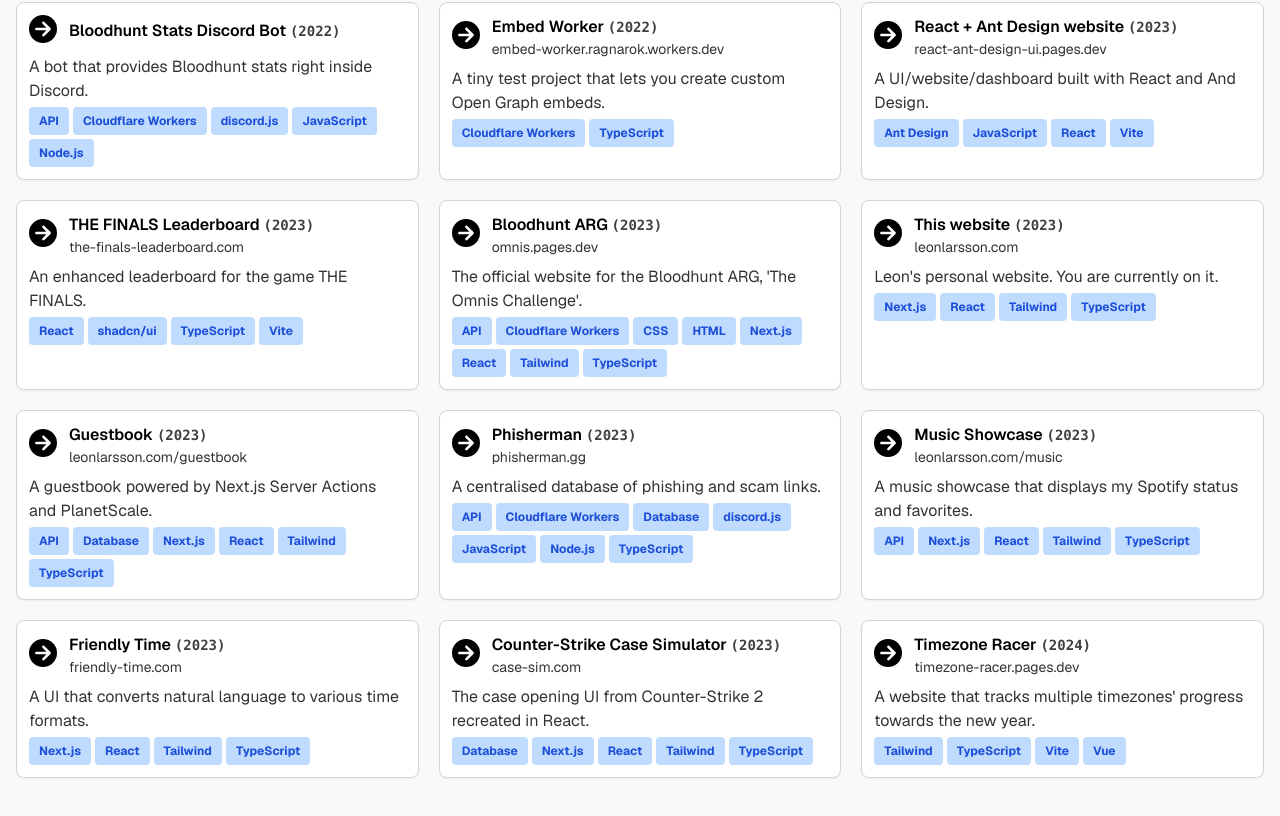
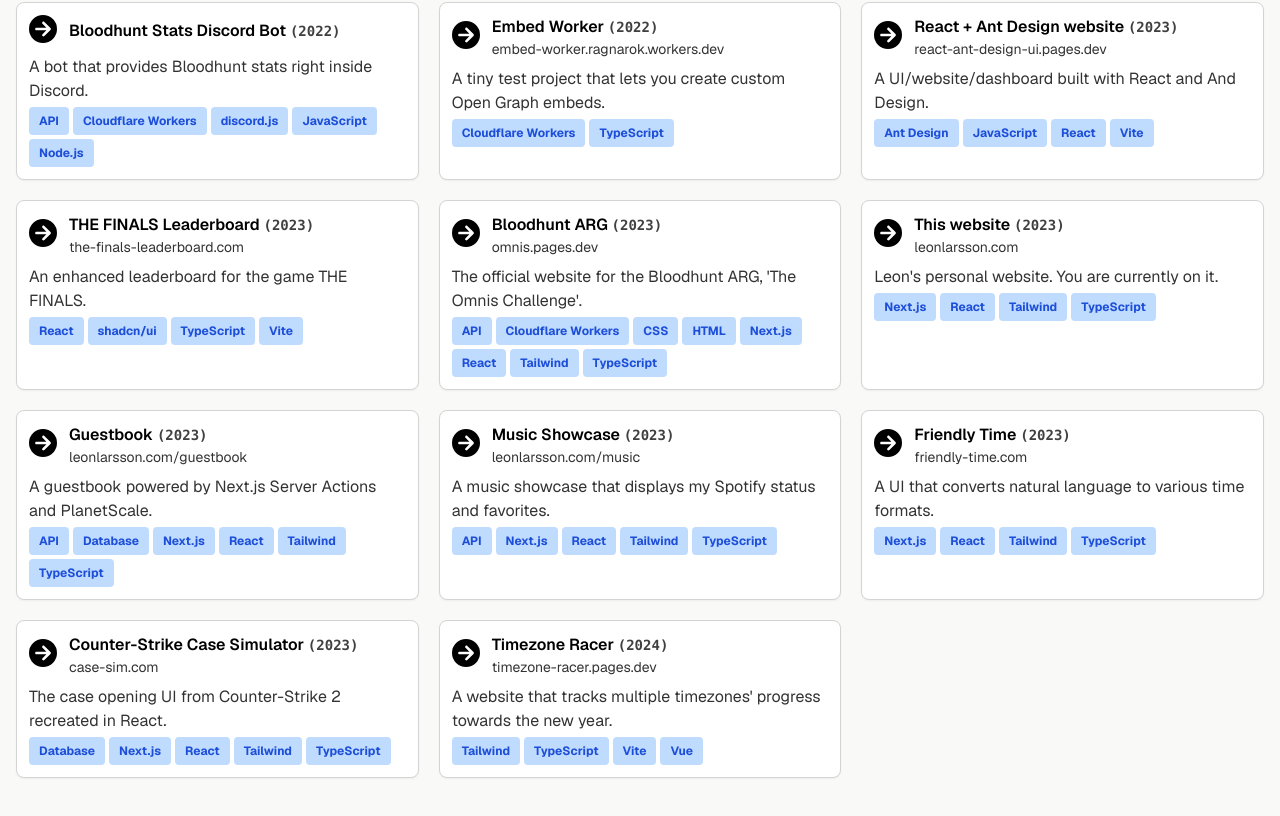
Before and after one commit to leonlarsson/leon-home, a Next.js app: page /projects in a window 1280 px wide. Shown: the part 1060-1876 px from the top of the page. Built offline with nearby package versions, Linux system fonts and the light colour scheme.

Commit message:
update various text

```diff
--- a/app/(main)/page.tsx
+++ b/app/(main)/page.tsx
@@ -70,15 +70,16 @@ export default () => {
             />
             <span>Oksidia</span>
           </Link>
-          . Past experiences include companies like Sharkmob and Electronic
-          Arts.
+          , where I work with JavaScript/TypeScript/PHP with Angular, React, and
+          Laravel. Past experiences include companies like Sharkmob and
+          Electronic Arts.
         </div>
 
         {/* DEV */}
         <div>
-          I'm a Software Developer, and my primary areas of interest are web
-          development and Discord bots. I also work on creating various APIs and
-          services on platforms such as Cloudflare Workers. Feel free to{" "}
+          As a Software Developer, my primary areas of interest are web
+          development and Discord bots. I also enjoy creating APIs and services
+          on platforms such as Cloudflare Workers. Feel free to{" "}
           <Link href="/projects" className="link">
             browse all my projects!
           </Link>
--- a/data/projects/index.ts
+++ b/data/projects/index.ts
@@ -1,5 +1,5 @@
-import bfd1 from "./images/bfd1.png";
-import bfd2 from "./images/bfd2.png";
+import bfdImage1 from "./images/bfd1.png";
+import bfdImage2 from "./images/bfd2.png";
 import battlebotImage1 from "./images/battlebot1.png";
 import battlebotImage2 from "./images/battlebot2.png";
 import battlefieldStatsImage1 from "./images/battlefieldstats1.png";
@@ -12,10 +12,10 @@ import bloodhuntStatsImage1 from "./images/bloodhuntstats1.png";
 import embedWorkerImage1 from "./images/embedworker1.png";
 import musicShowcaseImage1 from "./images/music1.png";
 import musicShowcaseImage2 from "./images/music2.png";
-import friendlyTime1 from "./images/friendlytime1.png";
-import friendlyTime2 from "./images/friendlytime2.png";
-import csCaseUI1 from "./images/cscaseui1.png";
-import timezoneracer1 from "./images/timezoneracer1.png";
+import friendlyTimeImage1 from "./images/friendlytime1.png";
+import friendlyTimeImage2 from "./images/friendlytime2.png";
+import caseSimImage1 from "./images/cscaseui1.png";
+import timezoneRacerImage1 from "./images/timezoneracer1.png";
 import { Project } from "@/types";
 
 const tags = {
@@ -53,7 +53,7 @@ export default [
       "The biggest and most successful Battlefield Discord server.",
     year: "2016",
     tags: [tags.COMMUNITY, tags.MODERATION],
-    images: [bfd1, bfd2],
+    images: [bfdImage1, bfdImage2],
     link: "https://discord.gg/battlefield",
     linkName: "Go to Discord",
     hidePreview: true,
@@ -416,28 +416,6 @@ export default [
       "https://github.com/leonlarsson/leon-home/tree/main/app/(main)/guestbook",
   },
   {
-    slug: "phisherman",
-    name: "Phisherman",
-    description: [
-      "Phisherman is a centralised database of phishing and scam links. It is designed for use with Discord bots.",
-      "I am contributing to the Phisherman API, docs, and bot as a maintainer.",
-    ],
-    shortDescription: "A centralised database of phishing and scam links.",
-    year: "2023",
-    tags: [
-      tags.CLOUDFLARE_WORKERS,
-      tags.TS,
-      tags.JS,
-      tags.API,
-      tags.DATABASE,
-      tags.NODE,
-      tags.DISCORDJS,
-    ],
-    link: "https://phisherman.gg/",
-    hidePreview: true,
-    githubLink: "https://github.com/PhishermanGG",
-  },
-  {
     slug: "music-showcase",
     slugAliases: ["spotify-showcase", "music-page"],
     name: "Music Showcase",
@@ -461,7 +439,7 @@ export default [
       "A UI that converts natural language to various time formats.",
     year: "2023",
     tags: [tags.REACT, tags.NEXT, tags.TAILWIND, tags.TS],
-    images: [friendlyTime1, friendlyTime2],
+    images: [friendlyTimeImage1, friendlyTimeImage2],
     link: "https://friendly-time.com",
     githubLink: "https://github.com/leonlarsson/friendly-time",
     extraLinks: [
@@ -480,12 +458,13 @@ export default [
     description: [
       "This is my attempt at recreating the case opening UI from Counter-Strike 2. It is built with Next.js (React) and styled with Tailwind.",
       "I have also implemented the ability to open every case that exists in the game, along with real odds and a stats and history page.",
+      "To date, over 16 million cases have been opened on the website.",
     ],
     shortDescription:
       "The case opening UI from Counter-Strike 2 recreated in React.",
     year: "2023",
     tags: [tags.REACT, tags.NEXT, tags.TAILWIND, tags.TS, tags.DATABASE],
-    images: [csCaseUI1],
+    images: [caseSimImage1],
     link: "https://case-sim.com",
     githubLink: "https://github.com/leonlarsson/cs-case-sim",
     displayInCv: true,
@@ -502,7 +481,7 @@ export default [
       "A website that tracks multiple timezones' progress towards the new year.",
     year: "2024",
     tags: [tags.VUE, tags.VITE, tags.TAILWIND, tags.TS],
-    images: [timezoneracer1],
+    images: [timezoneRacerImage1],
     link: "https://timezone-racer.pages.dev/",
     githubLink: "https://github.com/leonlarsson/timezone-racer",
   },
```
Also changed, not shown: data/cv/index.tsx (+8 -4 lines).
